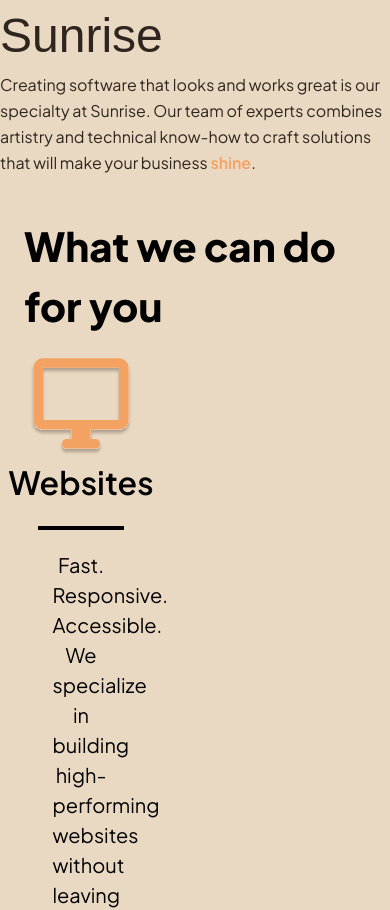
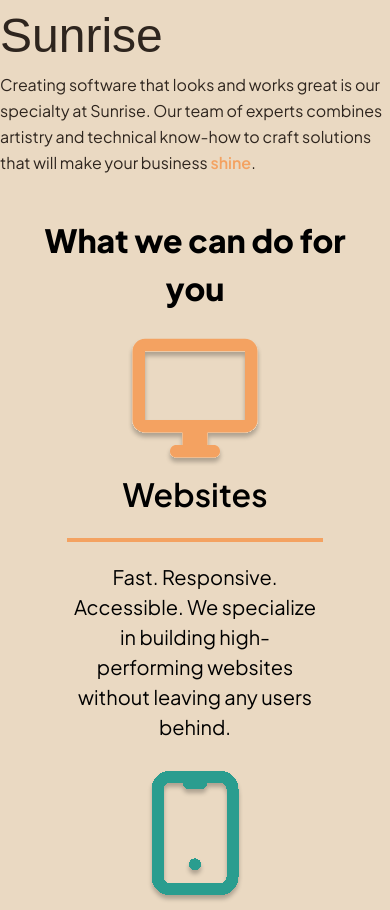
Before and after one commit to zyrrus/sunrise, a Next.js app: page / in a window 390 px wide. Shown: the top 910 px of the page. Built offline with nearby package versions, Linux system fonts and the light colour scheme; a web font is replaced by a local one.

Commit message:
SR-002: Responsive styling
Made the services section responsive. Fixed some text as well and changed the border color under each service.

```diff
--- a/src/pages/index.tsx
+++ b/src/pages/index.tsx
@@ -3,6 +3,10 @@ import Head from "next/head";
 import Web from "../../public/icons/web.svg";
 import Mobile from "../../public/icons/mobile.svg";
 // import Design from "../../public/icons/design.svg";
+
+interface BorderProps {
+  color: string;
+}
 
 const Home: NextPage = () => {
   return (
@@ -43,7 +47,7 @@ const Services = () => {
     {
       id: 1,
       icon: "web.svg",
-      borderColor: "#F4A261",
+      borderColor: "border-[#F4A261]",
       title: "Websites",
       description:
         "Fast. Responsive. Accessible. We specialize in building high-performing websites without leaving any users behind. ",
@@ -51,7 +55,7 @@ const Services = () => {
     {
       id: 2,
       icon: "mobile.svg",
-      borderColor: "#2A9D8F",
+      borderColor: "border-[#2A9D8F]",
       title: "Mobile Apps",
       description:
         "We build cross-platform mobile apps. Lorem ipsum dolor sit amet consectetur adipiscing elit.",
@@ -59,7 +63,7 @@ const Services = () => {
     {
       id: 3,
       icon: "design.svg",
-      borderColor: "#E76F51",
+      borderColor: "border-[#E76F51]",
       title: "UI/UX Design",
       description:
         "First impressions matter. We know how to craft unique and impressive digital experiences.",
@@ -69,18 +73,20 @@ const Services = () => {
   return (
     <div className="container mx-auto my-10">
       <div>
-        <h2 className="text-[40px] font-extrabold">What we can do for you</h2>
+        <h2 className="text-center text-[32px] font-extrabold sm:text-left sm:text-[40px]">
+          What we can do for you
+        </h2>
       </div>
       <div className="flex flex-col sm:flex-col md:flex-row">
         {Services.map((data) => (
           <div
             key={data.id}
-            className="my-2 flex  w-1/3 flex-col items-center justify-start"
+            className="my-2 flex w-full flex-col items-center justify-start sm:w-1/3"
           >
             <img src={`icons/${data.icon}`} alt="service-icon" />
             <h3 className="text-[32px] font-semibold">{data.title}</h3>
-            <div className={`my-5 w-3/4 border-2 border-[#000]`} />
-            <p className="w-1/2 text-center text-[20px]">{data.description}</p>
+            <div className={`my-5 w-3/4 border-2 ${data.borderColor}`} />
+            <p className="w-3/4 text-center text-[20px] ">{data.description}</p>
           </div>
         ))}
       </div>
@@ -90,5 +96,3 @@ const Services = () => {
 // const Projects = () => {}
 // const About = () => {}
 // const Contact = () => {}
-
-// const Service: React.FC = () => {}
```
